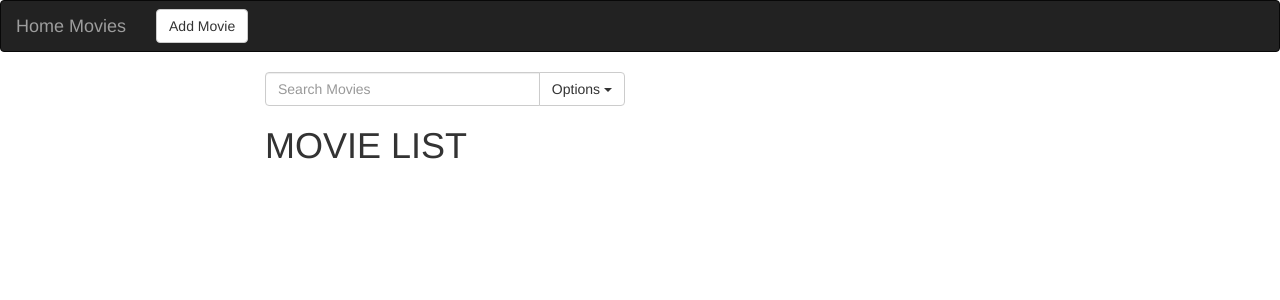
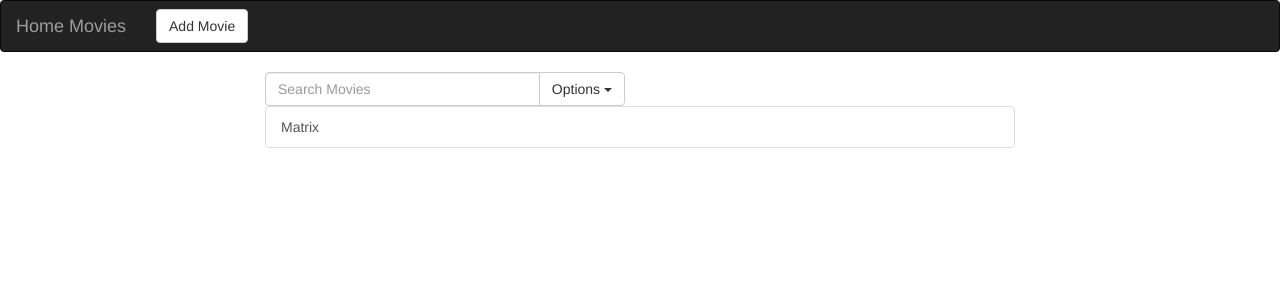
Before and after one commit to mixazizup/homeMovieCollection, a React app: page / in a window 1280 px wide. Shown: the top 300 px of the page. Built offline with nearby package versions, Linux system fonts and the light colour scheme; the HTML template or start-up script is replaced by a standard one.

Commit message:
map movies

```diff
--- a/src/components/MovieList.js
+++ b/src/components/MovieList.js
@@ -1,16 +1,20 @@
 import React, { Component } from 'react';
+import Movie from './Movie';
 
 export default class MovieList extends Component {
-  constructor(props) {
-    super(props);
-    this.state = {
-      term: ''
-    };
+
+  _renderMovies(movies) {
+    return movies.map((movie,i) => {
+      return <Movie key={i} movie={movie}/>
+    })
   }
 
   render() {
+    const Movies = this._renderMovies(this.props.movies);
     return (
-      <h1>MOVIE LIST</h1>
+      <div className="list-group MovieList">
+        {Movies}
+      </div>
     );
   }
 }
```
